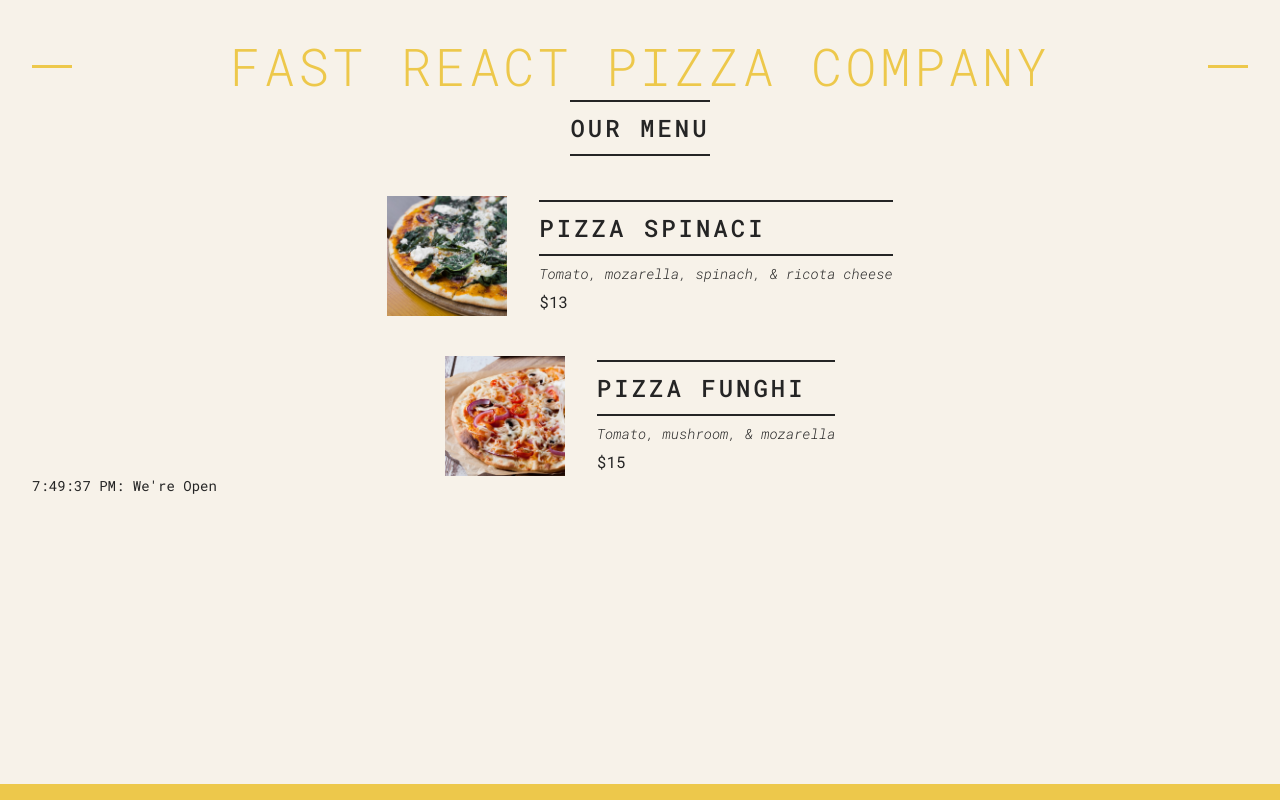
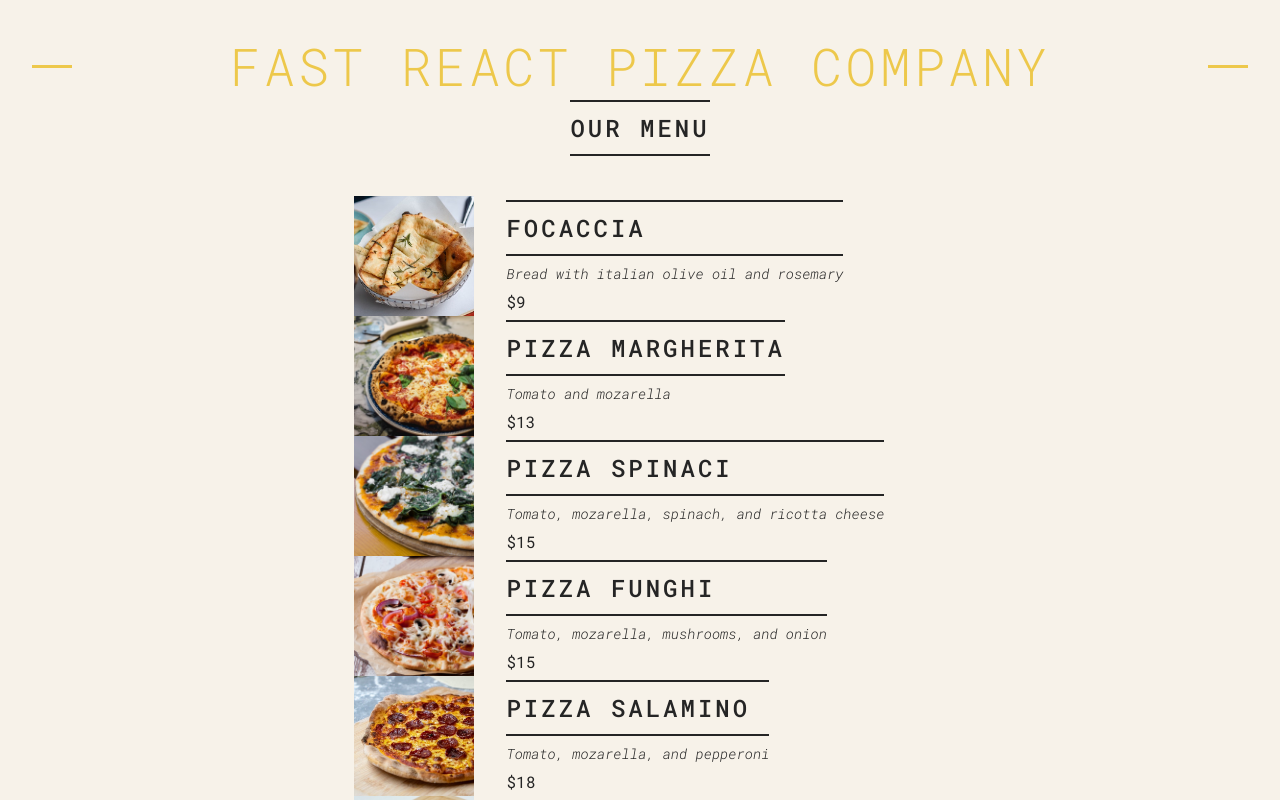
Before and after one commit to annaqharder/pizza-menu, a React (Create React App) app: page / in a window 1280 px wide. Shown: the top 800 px of the page. Built offline with nearby package versions, Linux system fonts and the light colour scheme.

Commit message:
pizza list

```diff
--- a/src/index.js
+++ b/src/index.js
@@ -1,6 +1,51 @@
 import React from "react";
 import ReactDOM from "react-dom/client";
 import "./index.css";
+
+const pizzaData = [
+  {
+    name: "Focaccia",
+    ingredients: "Bread with italian olive oil and rosemary",
+    price: 6,
+    photoName: "pizzas/focaccia.jpg",
+    soldOut: false,
+  },
+  {
+    name: "Pizza Margherita",
+    ingredients: "Tomato and mozarella",
+    price: 10,
+    photoName: "pizzas/margherita.jpg",
+    soldOut: false,
+  },
+  {
+    name: "Pizza Spinaci",
+    ingredients: "Tomato, mozarella, spinach, and ricotta cheese",
+    price: 12,
+    photoName: "pizzas/spinaci.jpg",
+    soldOut: false,
+  },
+  {
+    name: "Pizza Funghi",
+    ingredients: "Tomato, mozarella, mushrooms, and onion",
+    price: 12,
+    photoName: "pizzas/funghi.jpg",
+    soldOut: false,
+  },
+  {
+    name: "Pizza Salamino",
+    ingredients: "Tomato, mozarella, and pepperoni",
+    price: 15,
+    photoName: "pizzas/salamino.jpg",
+    soldOut: true,
+  },
+  {
+    name: "Pizza Prosciutto",
+    ingredients: "Tomato, mozarella, ham, aragula, and burrata cheese",
+    price: 18,
+    photoName: "pizzas/prosciutto.jpg",
+    soldOut: false,
+  },
+];
 
 function App() {
   return (
@@ -23,30 +68,24 @@ function Menu() {
   return (
     <main className="menu">
       <h2>Our Menu</h2>
-      <Pizza
-        name="Pizza Spinaci"
-        ingredients="Tomato, mozarella, spinach, & ricota cheese"
-        photoName="./pizzas/spinaci.jpg"
-        price={10}
-      />
-      <Pizza
-        name="Pizza Funghi"
-        ingredients="Tomato, mushroom, & mozarella "
-        photoName="./pizzas/funghi.jpg"
-        price={12}
-      />
+      <div>
+        {pizzaData.map((pizza) => (
+          <Pizza pizzaObj={pizza} />
+        ))}
+      </div>
     </main>
   );
 }
 
 function Pizza(props) {
+  console.log(props);
   return (
     <div className="pizza">
-      <img src={props.photoName} alt={props.name} />
+      <img src={props.pizzaObj.photoName} alt={props.pizzaObj.name} />
       <div>
-        <h2> {props.name}</h2>
-        <p>{props.ingredients}</p>
-        <span>${props.price + 3}</span>
+        <h2> {props.pizzaObj.name}</h2>
+        <p>{props.pizzaObj.ingredients}</p>
+        <span>${props.pizzaObj.price + 3}</span>
       </div>
     </div>
   );
```
